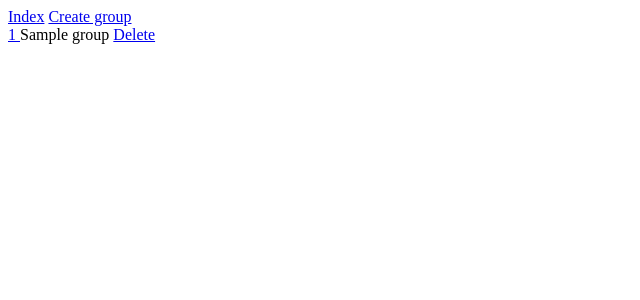
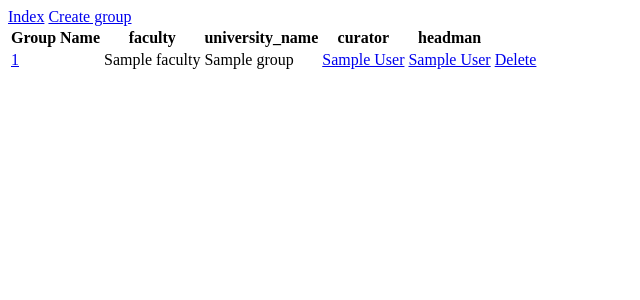
Before and after one commit to wuriken/homeworks, a Django app: template src/groups/templates/groups-list.html in a window 1280 px wide. Shown: the top 300 px of the page, without its empty margins (0-640 px from the left). Run offline with Django 3.2, Linux system fonts and the light colour scheme; the template is opened without the code that fills it: most values are stand-ins (such as "Sample title", 1, 10 or a date in 2020).

Commit message:
homework 10 add html

```diff
--- a/src/groups/templates/groups-list.html
+++ b/src/groups/templates/groups-list.html
@@ -9,11 +9,26 @@
 <a href="{% url 'index' %}">Index</a>
 <a href="{% url 'groups:create' %}">Create group</a> <br>
 
+<table>
+    <tr>
+    <th> Group Name </th>
+    <th> faculty </th>
+    <th> university_name </th>
+    <th> curator </th>
+    <th> headman </th>
+        </tr>
 {% for group in groups %}
-    <a href="{% url 'groups:edit' pk=group.id %}"> {{ group.id }} </a>
-{{ group }}  <a href="{% url 'groups:delete' pk=group.id %}">Delete</a><br>
+    <tr>
+    <td>   <a href="{% url 'groups:edit' pk=group.id %}"> {{ group.id }} </a> </td>
+    <td>   {{ group.faculty }}  </td>
+    <td> {{ group.university_name }} </td>
+    <td> <a href="{% url 'teachers:edit' pk=group.curator.id %}"> {{ group.curator.full_name }} </a></td>
+    <td> <a href="{% url 'students:edit' pk=group.headman.id %}"> {{ group.headman.full_name }} </a></td>
+    <td><a href="{% url 'groups:delete' pk=group.id %}">Delete</a><br></td>
+    </tr>
 {% endfor %}
 
+</table>
 
 </body>
 </html>
```
